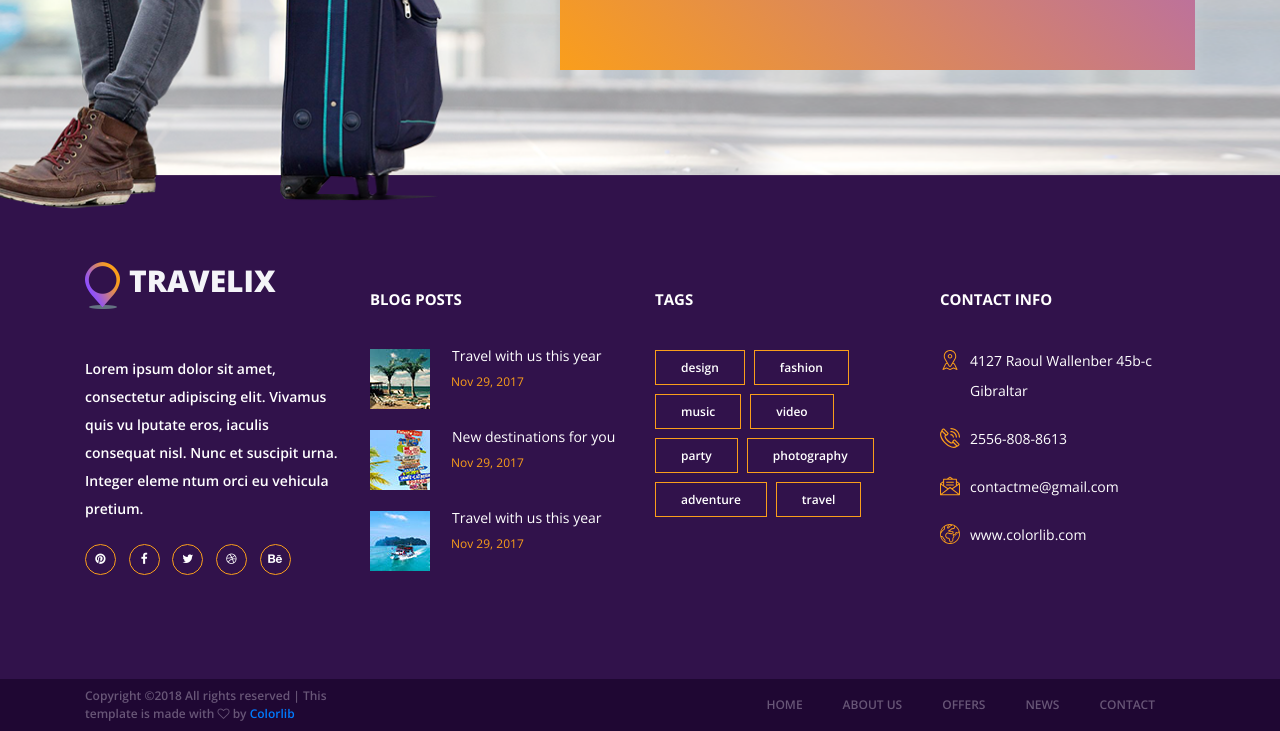
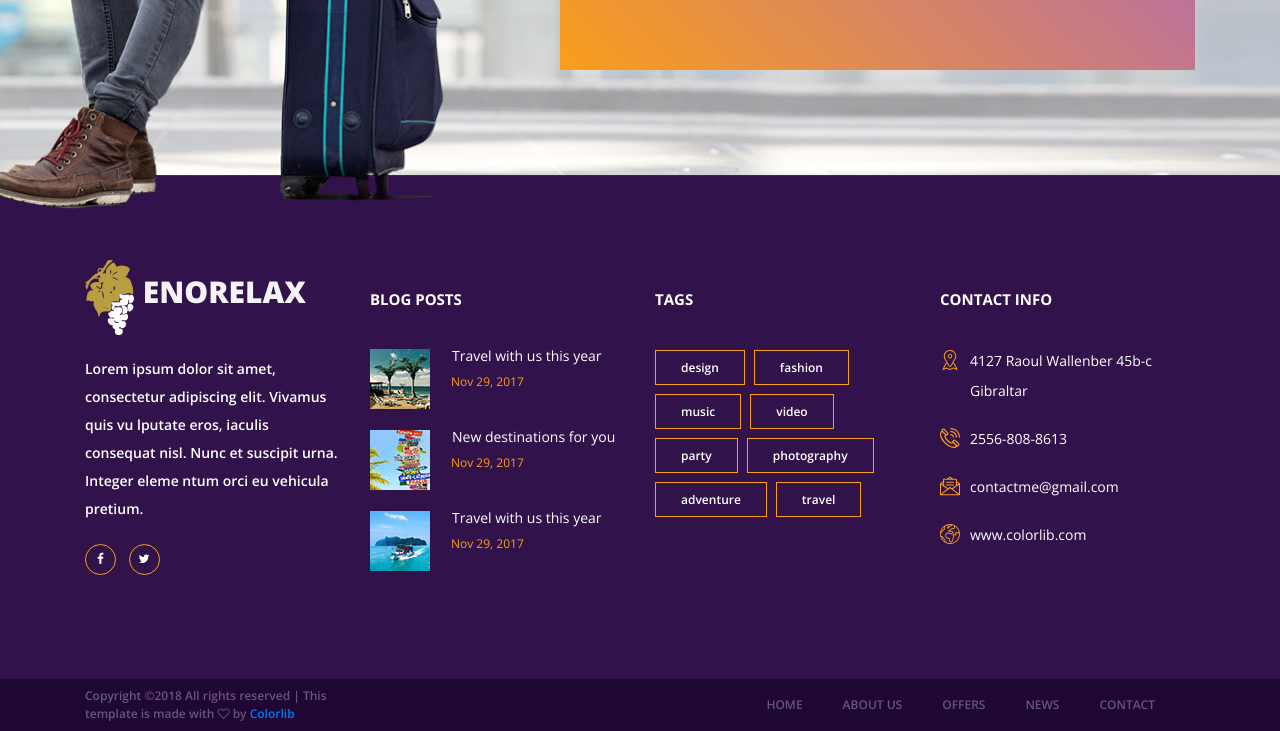
Before and after one commit to UOCx-Proyecto5-EmprendeOnline/Codigo_Web_P5, a plain HTML site: page index.html in a window 1280 px wide. Shown: the part 3822-4553 px from the top of the page. Drawn offline with nearby package versions, Linux system fonts and the light colour scheme.

Commit message:
Minor changes

```diff
--- a/index.html
+++ b/index.html
@@ -678,16 +678,16 @@
 						<div class="footer_col">
 							<div class="footer_content footer_about">
 								<div class="logo_container footer_logo">
-									<div class="logo"><a href="#"><img src="images/logo.png" alt="">travelix</a></div>
+									<div class="logo"><a href="#"><img height="75px" src="images/Logo_web_Enorelax.png" alt="">EnoRelax</a></div>
 								</div>
 								<p class="footer_about_text">Lorem ipsum dolor sit amet, consectetur adipiscing elit. Vivamus quis vu lputate
 									eros, iaculis consequat nisl. Nunc et suscipit urna. Integer eleme ntum orci eu vehicula pretium.</p>
 								<ul class="footer_social_list">
-									<li class="footer_social_item"><a href="#"><i class="fa fa-pinterest"></i></a></li>
+									<!--<li class="footer_social_item"><a href="#"><i class="fa fa-pinterest"></i></a></li>-->
 									<li class="footer_social_item"><a href="#"><i class="fa fa-facebook-f"></i></a></li>
 									<li class="footer_social_item"><a href="#"><i class="fa fa-twitter"></i></a></li>
-									<li class="footer_social_item"><a href="#"><i class="fa fa-dribbble"></i></a></li>
-									<li class="footer_social_item"><a href="#"><i class="fa fa-behance"></i></a></li>
+									<!--<li class="footer_social_item"><a href="#"><i class="fa fa-dribbble"></i></a></li>-->
+									<!--<li class="footer_social_item"><a href="#"><i class="fa fa-behance"></i></a></li>-->
 								</ul>
 							</div>
 						</div>
```
